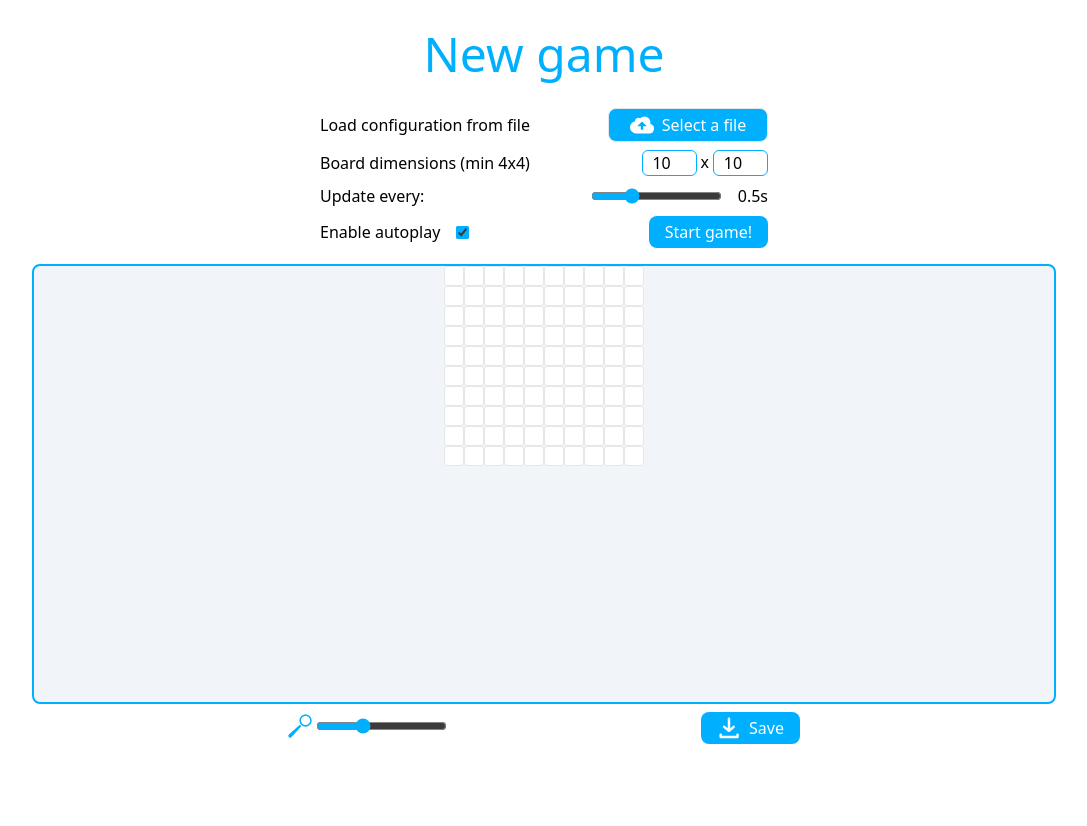
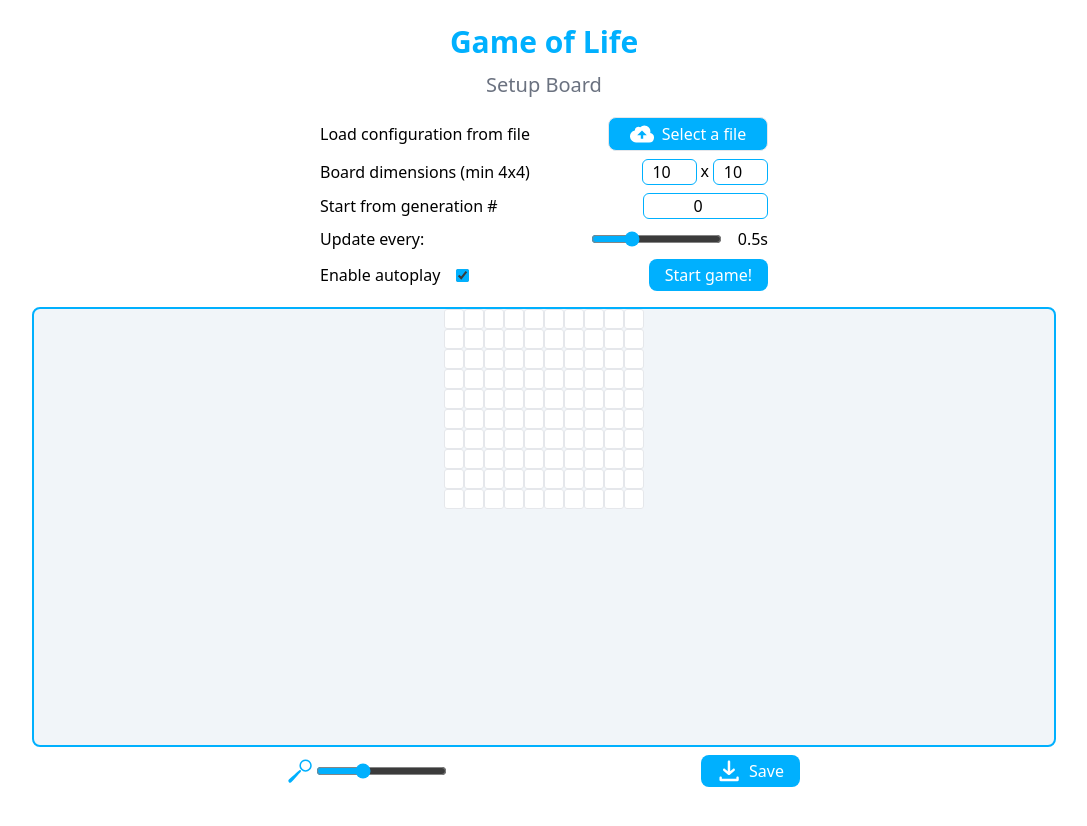
Before and after one commit to f17208/game-of-life, a React (Create React App) app: page / in a window 1280 px wide. Shown: the top 826 px of the page, without its empty margins (96-1183 px from the left). Built offline with nearby package versions, Linux system fonts and the light colour scheme.

Commit message:
refactor: removed unused components; minor style improvements;

```diff
--- a/src/App.tsx
+++ b/src/App.tsx
@@ -17,8 +17,9 @@ import { Board } from './components/board/Board';
 import './App.css';
 
 import { CellPosition, CellStatus } from './components/cell/Cell';
-import { H4 } from './components/common/headings/h1';
+import { H4 } from './components/common/headings/h4';
 import { BoardToolBar } from './components/board/BoardToolBar';
+import { H3 } from './components/common/headings/h3';
 
 function App() {
   const dispatch = useDispatch();
@@ -34,14 +35,19 @@ function App() {
   }, [dispatch]);
 
   return (
-    <div className="p-6 space-y-4 h-full">
-      <span className="flex justify-center">
-        {
-          gameStatus === GameStatus.stopped
-            ? <H4>New game</H4>
-            : <H4>Play game!</H4>
-        }
-      </span>
+    <div className="p-6 space-y-5 h-full">
+      <div className="space-y-1">
+        <div className="flex justify-center">
+          <H3>Game of Life</H3>
+        </div>
+        <div className="flex justify-center">
+          {
+            gameStatus === GameStatus.stopped
+              ? <H4>Setup Board</H4>
+              : <H4>Generation #{generationCount}</H4>
+          }
+        </div>
+      </div>
       <div className="container mx-auto h-full">
         <div className="max-w-md mx-auto mb-4">
           {
--- a/src/components/board/BoardToolBar.tsx
+++ b/src/components/board/BoardToolBar.tsx
@@ -21,7 +21,7 @@ export const BoardToolBar: FC<BoardToolBarProps> = ({
   generationCount,
 }) => {
   return (
-    <div className="flex items-center justify-between pt-1">
+    <div className="flex items-center justify-between pt-2">
       <div className="flex items-center space-x-1">
         {onChangeCellSize && <>
           <ZoomIcon className="h-6 fill-primary" />
@@ -38,7 +38,7 @@ export const BoardToolBar: FC<BoardToolBarProps> = ({
       </div>
 
       {generationCount !== undefined && (
-        <div className="flex space-x-2 items-center pt-1">
+        <div className="flex space-x-2 items-center">
           <SaveBoard cells={cells} generationCount={generationCount} />
         </div>
       )}
--- a/src/components/common/button/IconButton.tsx
+++ /dev/null
@@ -1,23 +0,0 @@
-import { ButtonHTMLAttributes, FC } from 'react';
-
-interface IconButtonProps extends ButtonHTMLAttributes<HTMLButtonElement> {}
-
-export const IconButton: FC<IconButtonProps> = ({ children, className, disabled, ...rest }) => {
-  return (
-    <button
-      type="button"
-      disabled={disabled}
-      className={`
-        bg-primary hover:bg-secondary disabled:bg-primary text-white
-        disabled:opacity-50
-        px-2 py-2
-        flex space-x-2 items-center
-        rounded-full
-        ${className || ''}
-      `}
-      {...rest}
-    >
-      {children}
-    </button>
-  );
-};
--- a/src/components/common/headings/h1.tsx
+++ b/src/components/common/headings/h3.tsx
@@ -1,16 +1,15 @@
 import { FC, DetailedHTMLProps, HTMLAttributes } from 'react';
 
-interface H4Props extends DetailedHTMLProps<
+interface H3Props extends DetailedHTMLProps<
   HTMLAttributes<HTMLHeadingElement>,
   HTMLHeadingElement
 > {}
 
-export const H4: FC<H4Props> = ({ children, className, ...props }) => {
+export const H3: FC<H3Props> = ({ children, className, ...props }) => {
   return (
-    <h4
+    <h3
       className={`
-        font-medium text-5xl
-        leading-tight
+        font-bold text-3xl
         mt-0 mb-2
         text-primary
         ${className || ''}
@@ -18,6 +17,6 @@ export const H4: FC<H4Props> = ({ children, className, ...props }) => {
       {...props}
     >
       {children}
-    </h4>
+    </h3>
   );
 };
--- /dev/null
+++ b/src/components/common/headings/h4.tsx
@@ -0,0 +1,22 @@
+import { FC, DetailedHTMLProps, HTMLAttributes } from 'react';
+
+interface H4Props extends DetailedHTMLProps<
+  HTMLAttributes<HTMLHeadingElement>,
+  HTMLHeadingElement
+> {}
+
+export const H4: FC<H4Props> = ({ children, className, ...props }) => {
+  return (
+    <h4
+      className={`
+        font-medium text-xl
+        leading-tight
+        text-gray-500
+        ${className || ''}
+      `}
+      {...props}
+    >
+      {children}
+    </h4>
+  );
+};
--- a/src/components/game-configurator/GameConfigurator.tsx
+++ b/src/components/game-configurator/GameConfigurator.tsx
@@ -10,6 +10,7 @@ import {
   updateEveryMsSelector,
   areCellsConfiguredSelector,
   dimensionsSelector,
+  generationCountSelector,
 } from '../game-state/GameState.slice';
 
 import {
@@ -32,6 +33,7 @@ type UpdateDimensionsProps = {
 
 export const GameConfigurator: FC = () => {
   const dispatch = useDispatch();
+  const generationsCount = useSelector(generationCountSelector);
 
   const updateEveryMs = useSelector(updateEveryMsSelector);
   const [isAutoplayEnabled, setIsAutoplayEnabled] = useState(true);
@@ -118,6 +120,19 @@ export const GameConfigurator: FC = () => {
         </div>
 
         <div className="flex items-center space-x-4 justify-between">
+          <span>Start from generation #</span>
+          <span className="flex space-x-1">
+            <Input
+              type="number"
+              value={generationsCount}
+              min={0}
+              onChange={e => dispatch(setGenerationCount(+e.target.value))}
+              style={{ maxWidth: 125, textAlign: 'center' }}
+            />
+          </span>
+        </div>
+
+        <div className="flex items-center space-x-4 justify-between">
           <span>Update every:</span>
           <span className="flex items-center space-x-4">
             <Input
--- a/src/index.css
+++ b/src/index.css
@@ -557,6 +557,10 @@ Ensure the default browser behavior of the `hidden` attribute.
   max-width: 32rem !important;
 }
 
+.cursor-not-allowed {
+  cursor: not-allowed !important;
+}
+
 .cursor-pointer {
   cursor: pointer !important;
 }
@@ -573,10 +577,16 @@ Ensure the default browser behavior of the `hidden` attribute.
   justify-content: space-between !important;
 }
 
-.space-y-4 > :not([hidden]) ~ :not([hidden]) {
+.space-y-5 > :not([hidden]) ~ :not([hidden]) {
   --tw-space-y-reverse: 0 !important;
-  margin-top: calc(1rem * calc(1 - var(--tw-space-y-reverse))) !important;
-  margin-bottom: calc(1rem * var(--tw-space-y-reverse)) !important;
+  margin-top: calc(1.25rem * calc(1 - var(--tw-space-y-reverse))) !important;
+  margin-bottom: calc(1.25rem * var(--tw-space-y-reverse)) !important;
+}
+
+.space-y-1 > :not([hidden]) ~ :not([hidden]) {
+  --tw-space-y-reverse: 0 !important;
+  margin-top: calc(0.25rem * calc(1 - var(--tw-space-y-reverse))) !important;
+  margin-bottom: calc(0.25rem * var(--tw-space-y-reverse)) !important;
 }
 
 .space-x-1 > :not([hidden]) ~ :not([hidden]) {
@@ -613,10 +623,6 @@ Ensure the default browser behavior of the `hidden` attribute.
 
 .rounded-lg {
   border-radius: 0.5rem !important;
-}
-
-.rounded-full {
-  border-radius: 9999px !important;
 }
 
 .rounded-md {
@@ -682,18 +688,22 @@ Ensure the default browser behavior of the `hidden` attribute.
   padding-right: 0.5rem !important;
 }
 
-.py-2 {
+.pt-2 {
   padding-top: 0.5rem !important;
-  padding-bottom: 0.5rem !important;
 }
 
-.pt-1 {
-  padding-top: 0.25rem !important;
+.text-3xl {
+  font-size: 1.875rem !important;
+  line-height: 2.25rem !important;
 }
 
-.text-5xl {
-  font-size: 3rem !important;
-  line-height: 1 !important;
+.text-xl {
+  font-size: 1.25rem !important;
+  line-height: 1.75rem !important;
+}
+
+.font-bold {
+  font-weight: 700 !important;
 }
 
 .font-medium {
@@ -714,8 +724,17 @@ Ensure the default browser behavior of the `hidden` attribute.
   color: rgb(0 176 254 / var(--tw-text-opacity)) !important;
 }
 
+.text-gray-500 {
+  --tw-text-opacity: 1 !important;
+  color: rgb(107 114 128 / var(--tw-text-opacity)) !important;
+}
+
 .accent-primary {
   accent-color: #00b0fe !important;
+}
+
+.opacity-50 {
+  opacity: 0.5 !important;
 }
 
 #root {
@@ -732,6 +751,10 @@ Ensure the default browser behavior of the `hidden` attribute.
   background-color: rgb(254 103 68 / var(--tw-bg-opacity)) !important;
 }
 
+.disabled\:cursor-not-allowed:disabled {
+  cursor: not-allowed !important;
+}
+
 .disabled\:bg-primary:disabled {
   --tw-bg-opacity: 1 !important;
   background-color: rgb(0 176 254 / var(--tw-bg-opacity)) !important;
```
Also changed, not shown: src/components/assets/clear.svg (deleted), 1 other file (tests, documents, lock files or other folders).
